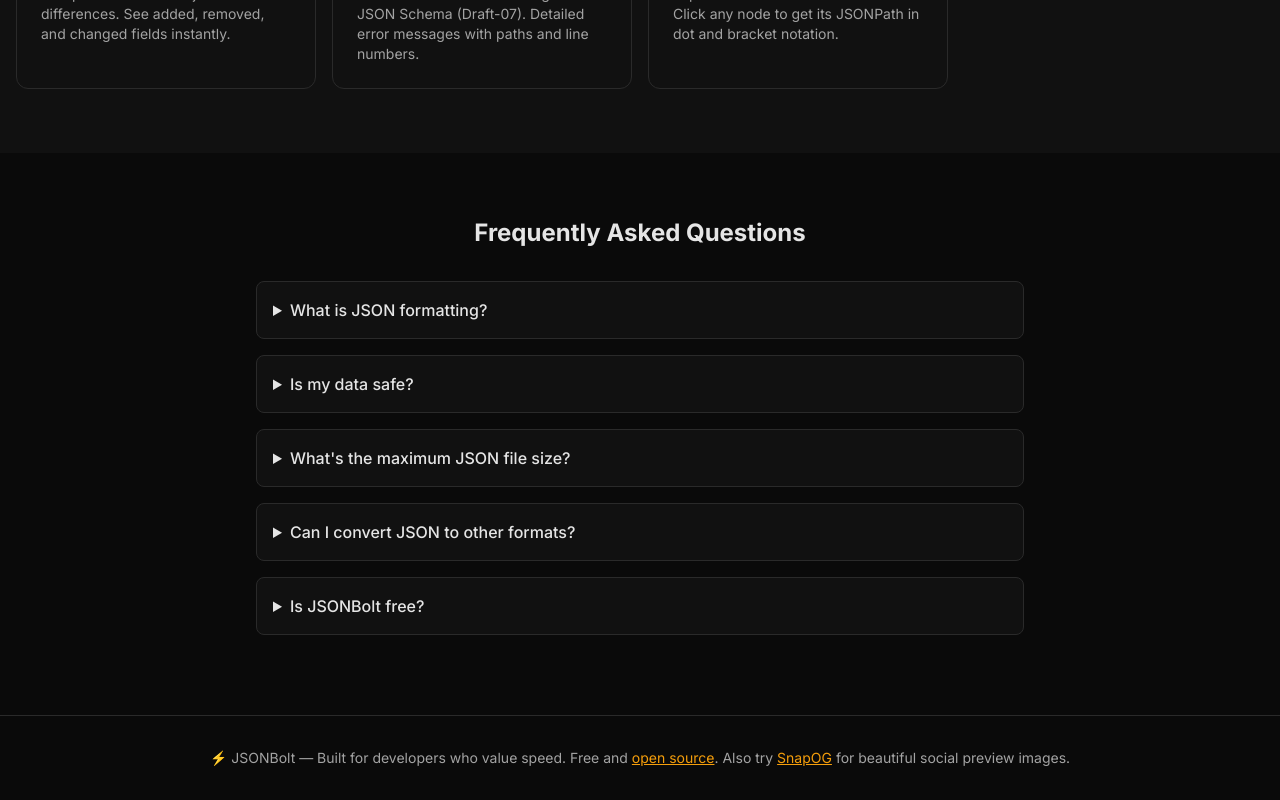
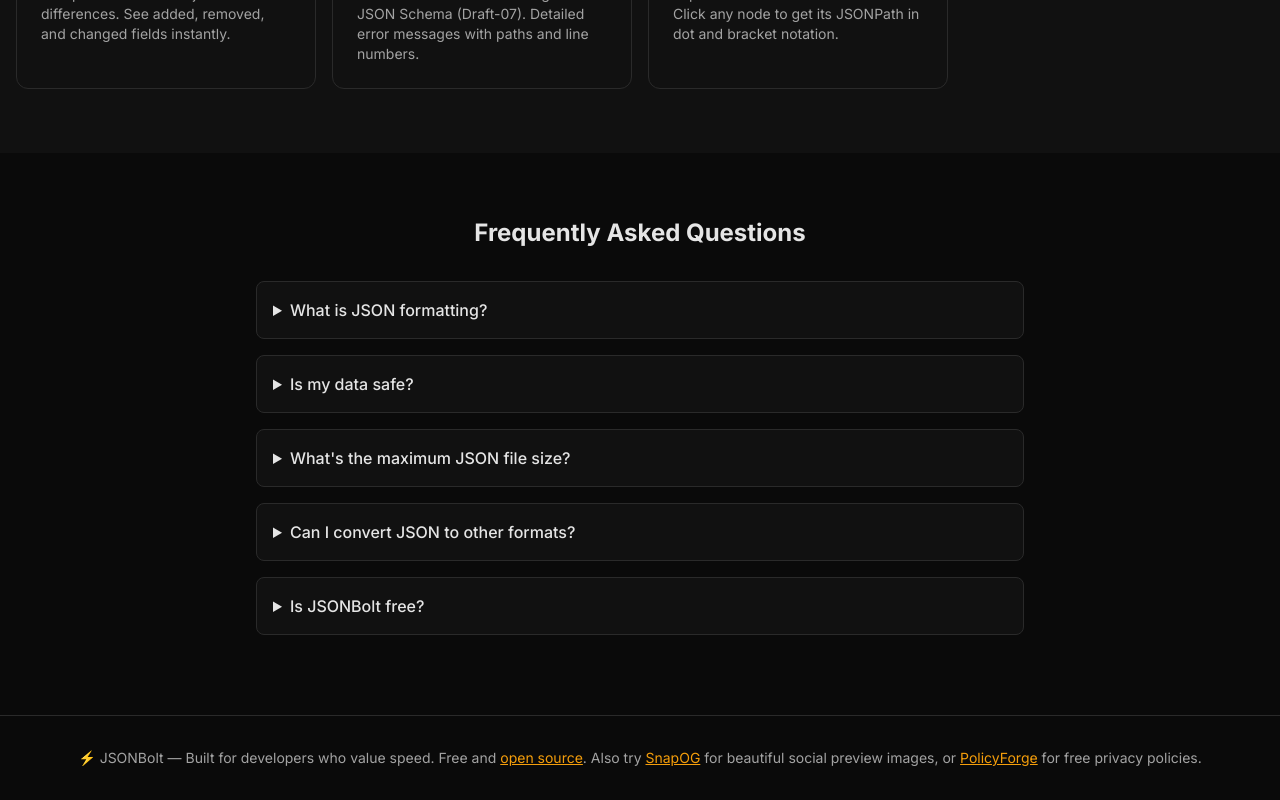
Before and after one commit to dylanrkuster/jsonbolt, a Next.js app: page / in a window 1280 px wide. Shown: the part 1564-2364 px from the top of the page. Built offline with nearby package versions, Linux system fonts and the light colour scheme.

Commit message:
Add PolicyForge cross-link to footer

```diff
--- a/src/app/page.tsx
+++ b/src/app/page.tsx
@@ -208,7 +208,15 @@ export default function Home() {
           >
             SnapOG
           </a>{" "}
-          for beautiful social preview images.
+          for beautiful social preview images, or{" "}
+          <a
+            href="https://policyforge-blond.vercel.app"
+            className="underline"
+            style={{ color: "var(--accent)" }}
+          >
+            PolicyForge
+          </a>{" "}
+          for free privacy policies.
         </p>
       </footer>
     </main>
```
